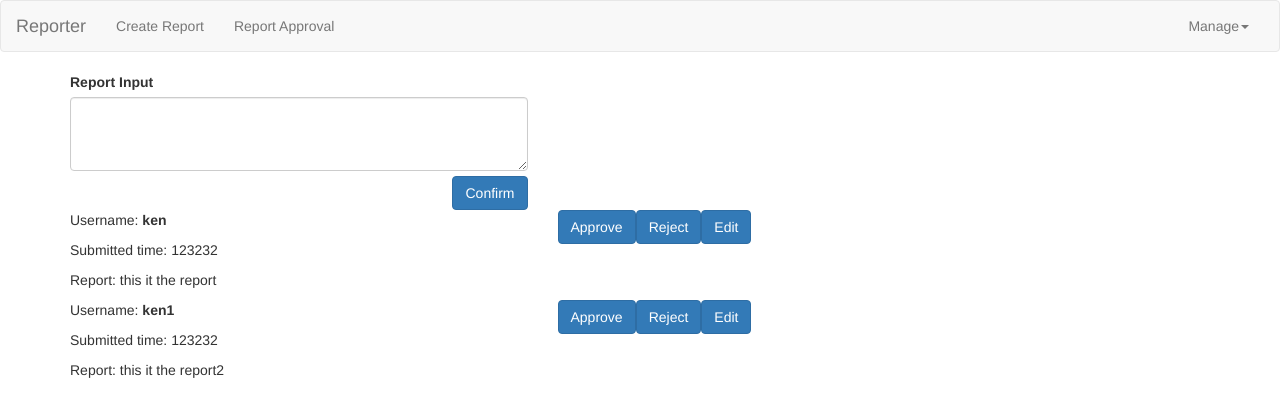
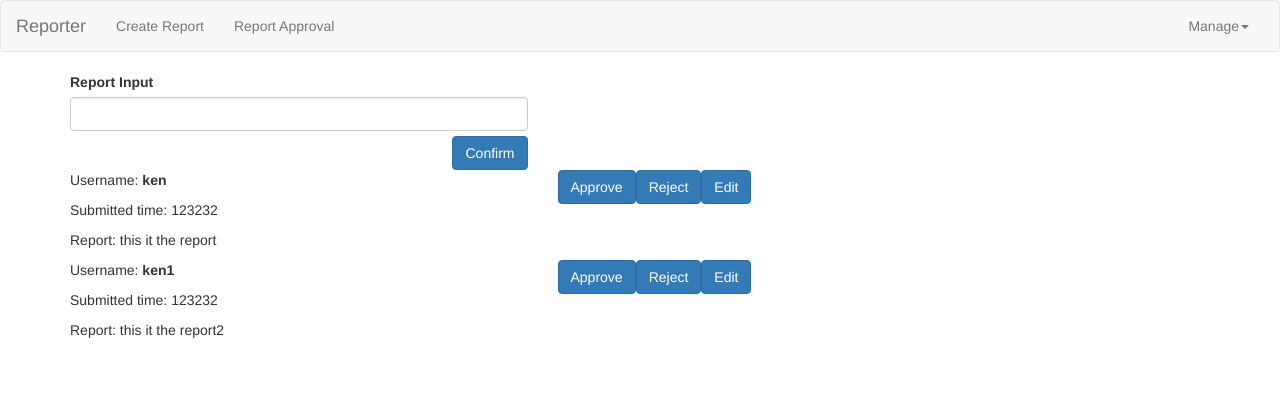
Before and after one commit to jumpingrock/msgBoard, an Angular app in the folder front/: page / in a window 1280 px wide. Shown: the top 416 px of the page. Built offline with nearby package versions, Linux system fonts and the light colour scheme.

Commit message:
linked report to approval screen

```diff
--- a/front/src/app/app.component.html
+++ b/front/src/app/app.component.html
@@ -1,7 +1,8 @@
 <app-nav-bar></app-nav-bar>
-<app-report-form></app-report-form>
+<app-report-form (reportCreated)="onReportSubmitted($event)"></app-report-form>
 <app-approval-form
   *ngFor="let report of reportsPendingApproval"
   [reportPendingApproval]="report"
   [displayApprovalForm]="true"
+  (editingReport)="onEditingReport($event)"
 ></app-approval-form>
--- a/front/src/app/app.component.ts
+++ b/front/src/app/app.component.ts
@@ -14,4 +14,12 @@ export class AppComponent {
   //event reciver from reportform and append report to reportsPendingApproval
   //event emitter to reportform if edit is clicked
 
+  onReportSubmitted = (reportSubmitted: appForm) => {
+    this.reportsPendingApproval.push(reportSubmitted);
+  }
+
+  onEditingReport = (reportToEdit: appForm) => {
+
+  }
+
 }
--- a/front/src/app/app.module.ts
+++ b/front/src/app/app.module.ts
@@ -1,5 +1,6 @@
 import { BrowserModule } from '@angular/platform-browser';
 import { NgModule } from '@angular/core';
+import { FormsModule } from '@angular/forms';
 
 import { AppComponent } from './app.component';
 import { NavBarComponent } from './nav-bar/nav-bar.component';
@@ -14,7 +15,7 @@ import { ApprovalFormComponent } from './approval-form/approval-form.component';
     ApprovalFormComponent
   ],
   imports: [
-    BrowserModule
+    BrowserModule, FormsModule
   ],
   providers: [],
   bootstrap: [AppComponent]
--- a/front/src/app/nav-bar/nav-bar.component.html
+++ b/front/src/app/nav-bar/nav-bar.component.html
@@ -12,8 +12,8 @@
       (window:resize)="collapsed = true"
     >
       <ul class="nav navbar-nav">
-        <li><a href="#">Create Report</a></li>
-        <li><a href="#">Report Approval</a></li>
+        <li><a href="#" (click)='onShowCreateReport()'>Create Report</a></li>
+        <li><a href="#" (click)='onShowApproveReport()'>Report Approval</a></li>
       </ul>
       <ul class="nav navbar-nav navbar-right">
         <li class="dropdown">
--- a/front/src/app/nav-bar/nav-bar.component.ts
+++ b/front/src/app/nav-bar/nav-bar.component.ts
@@ -7,9 +7,19 @@ import { Component, OnInit } from '@angular/core';
 })
 export class NavBarComponent implements OnInit {
   collapsed: boolean = true;
+  showCreateReport: boolean = true;
+  showApproveReport: boolean = true;
   constructor() { }
 
   ngOnInit(): void {
   }
+  onShowCreateReport () {
+    this.showApproveReport = false;
+    this.showCreateReport = true;
+  }
+  onShowApproveReport () {
+    this.showApproveReport = true;
+    this.showCreateReport = false;
+  }
 
 }
--- a/front/src/app/report-form/report-form.component.html
+++ b/front/src/app/report-form/report-form.component.html
@@ -4,13 +4,13 @@
     <div class="col-xs-5">
       <div class="md-form form-group">
         <label for="name">Report Input</label>
-        <textarea
+        <input
         input="text"
         id="form7"
         class="md-textarea form-control"
         rows="3" required
-
-        name="reportInfo"></textarea>
+        [(ngModel)]="report"
+        name="report"/>
 
         <button type="submit" id="button7" class="btn btn-primary" (click)="buttonOnClick()">
           Confirm
--- a/front/src/app/report-form/report-form.component.ts
+++ b/front/src/app/report-form/report-form.component.ts
@@ -1,4 +1,5 @@
-import { Component, OnInit } from '@angular/core';
+import { Component, OnInit, EventEmitter, Output } from '@angular/core';
+import { NgModule }      from '@angular/core';
 import { appForm } from '../app.model';
 // import { Timestamp } from 'rxjs';
 
@@ -8,7 +9,11 @@ import { appForm } from '../app.model';
   styleUrls: ['./report-form.component.css']
 })
 export class ReportFormComponent implements OnInit {
+  report: string = '';
+  currentTimeStamp: Date;
   createReport: appForm;
+  @Output() reportCreated = new EventEmitter<appForm>();
+
 
   constructor() { }
 
@@ -17,7 +22,9 @@ export class ReportFormComponent implements OnInit {
 
   buttonOnClick = () => {
     prompt("hello there!");
-    this.createReport = new appForm("someusername", "timetimetime", "whatever is in the textarea");
+    this.currentTimeStamp = new Date()
+    this.createReport = new appForm('testname', this.currentTimeStamp.toString(), this.report);
+    this.reportCreated.emit(this.createReport)
 
   }
 
```
